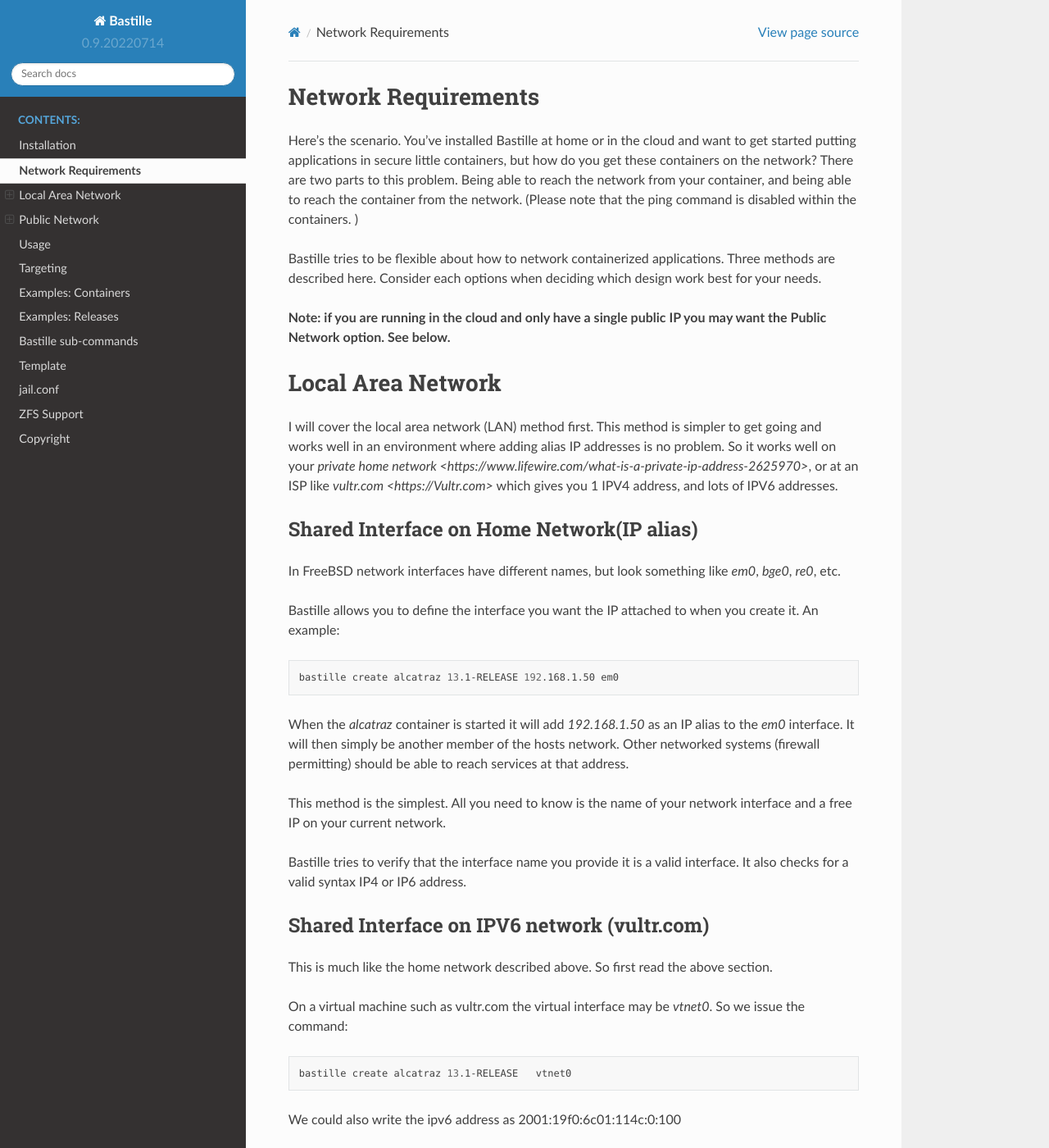
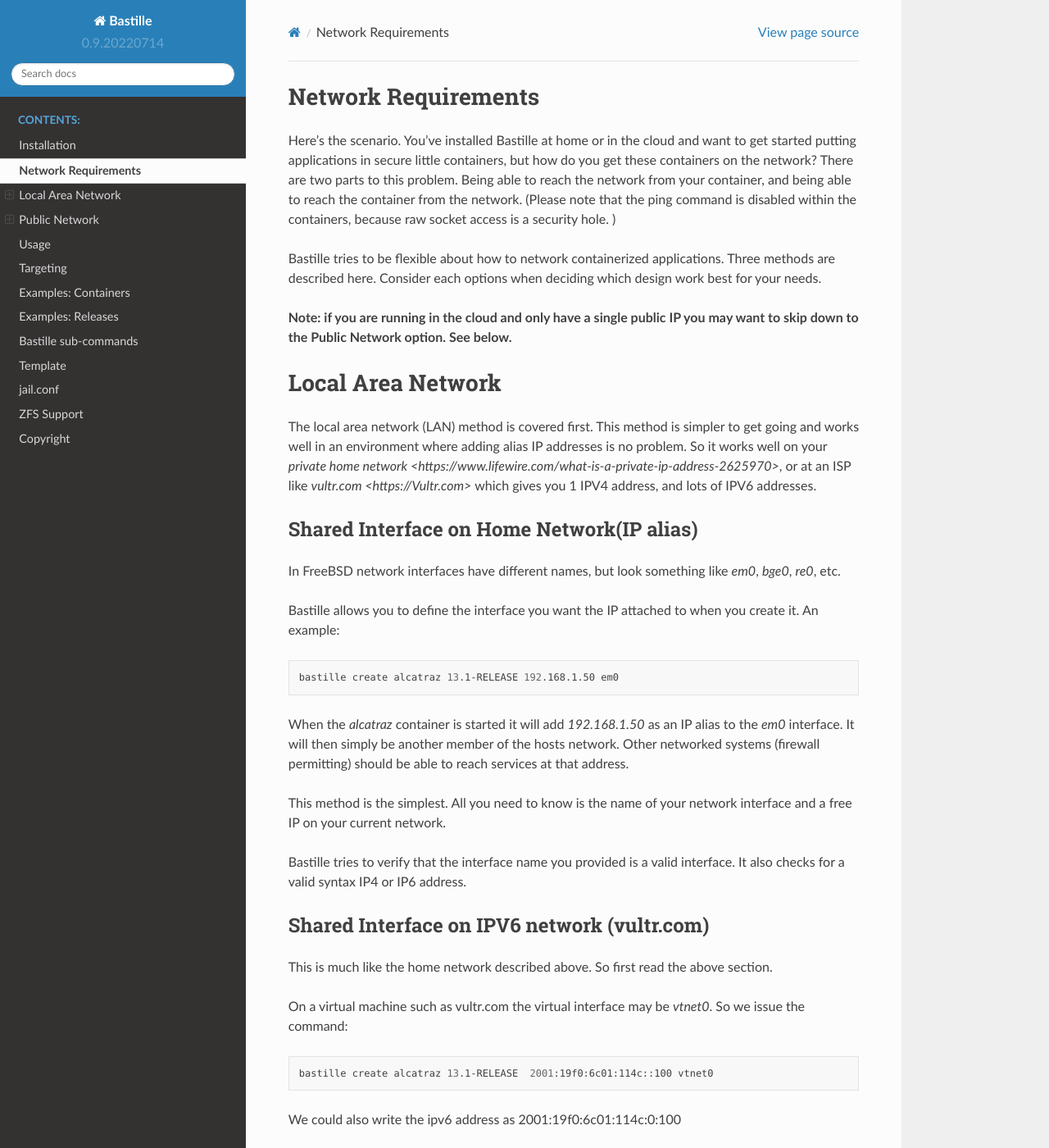
Before and after one commit to BastilleBSD/bastille, a Sphinx documentation site: the page built from docs/chapters/networking.rst, in a window 1280 px wide and 1400 px high. Shown: the whole window at 82% size. Built offline with Sphinx 7.4.7 and the Read the Docs theme 2.0.0, drawn with Linux system fonts in a browser that asks for light colours; some of the changed text lies outside the part shown.

Commit message:
Update networking.rst
Polished up this Document.

```diff
--- a/docs/chapters/networking.rst
+++ b/docs/chapters/networking.rst
@@ -4,19 +4,20 @@ Here's the scenario. You've installed Bastille at home or in the cloud and want
 to get started putting applications in secure little containers, but how do you
 get these containers on the network?  There are two parts to this problem.  Being
 able to reach the network from your container, and being able to reach the container
-from the network.  (Please note that the ping command is disabled within the containers. )
+from the network.  (Please note that the ping command is disabled within the containers,
+because raw socket access is a security hole. )
 
 Bastille tries to be flexible about how to network containerized applications.
 Three methods are described here. Consider each options when deciding
 which design work best for your needs.
 
 **Note: if you are running in the cloud and only have a single public IP you
-may want the Public Network option. See below.**
+may want to skip down to the Public Network option. See below.**
 
 
 Local Area Network
 ==================
-I will cover the local area network (LAN) method first. This method is simpler
+The local area network (LAN) method is covered first. This method is simpler
 to get going and works well in an environment where adding alias
 IP addresses is no problem. So it works well on your `private home network <https://www.lifewire.com/what-is-a-private-ip-address-2625970>`,
 or at an ISP like
@@ -42,7 +43,7 @@ reach services at that address.
 This method is the simplest. All you need to know is the name of your network
 interface and a free IP on your current network.
 
-Bastille tries to verify that the interface name you provide it is a valid
+Bastille tries to verify that the interface name you provided is a valid
 interface. It also checks for a valid syntax IP4 or IP6 address.
 
 Shared Interface on IPV6 network (vultr.com)
@@ -55,7 +56,7 @@ So we issue the command:
 
 .. code-block:: shell
 
- bastille create alcatraz 13.1-RELEASE   vtnet0
+ bastille create alcatraz 13.1-RELEASE  2001:19f0:6c01:114c::100 vtnet0
 
 We could also write the ipv6 address as 2001:19f0:6c01:114c:0:100
 
@@ -66,6 +67,8 @@ Your server was assigned the following six section subnet:
 
 2001:19f0:6c01:114c:: / 64
 
+The `vultr ipv6 subnet calculator <https://www.vultr.com/resources/subnet-calculator-ipv6/?prefix_length=64&display=long&ipv6_address=2001%3Adb8%3Aacad%3Ae%3A%3A%2F64>` is helpful in making sense of that ipv6 address.
+
 We could have also written that IPV6 address as 2001:19f0:6c01:114c:0:0
 
 Where the /64 basicaly means that the first 5 4 digit hexadecimals values define the network, and the last set,  we can assign as we want to the Bastille Container. In the actual bastille create command given above, it was defined to be 100.   But we also have to tell vultr that we are now using this address.  This is done on freebsd with the following command
@@ -74,8 +77,18 @@ Where the /64 basicaly means that the first 5 4 digit hexadecimals values define
 
   ifconfig_vtnet0_alias0="inet6 2001:19f0:6c01:114c::100  prefixlen 64"
 
-At that point your container can talk to the world, and the world can ping your container. Just remember you cannot ping out from the container.  Of course when you reboot the machine, that command will be forgotten  To make it permanent,
+At that point your container can talk to the world, and the world can ping your container.  Of course when you reboot the machine, that command will be forgotten  To make it permanent,
 you have to add it to the file /etc/rc.conf
+
+Just remember you cannot ping out from the container. Instead I used wget to test the connectivity.
+
+Use the bastille pkg command to install wget.
+
+.. code-block:: shell
+
+   bastille pkg alcatraz install wget
+
+
 
 
 Virtual Network (VNET)
```
